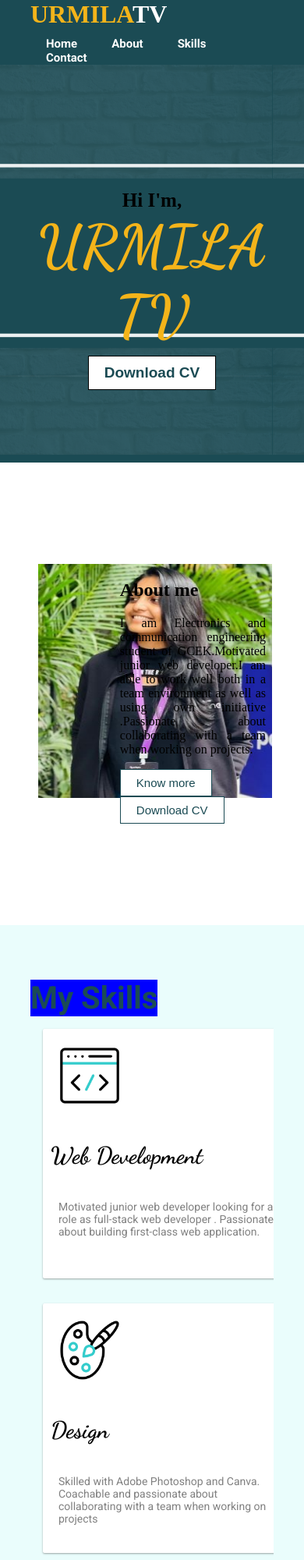
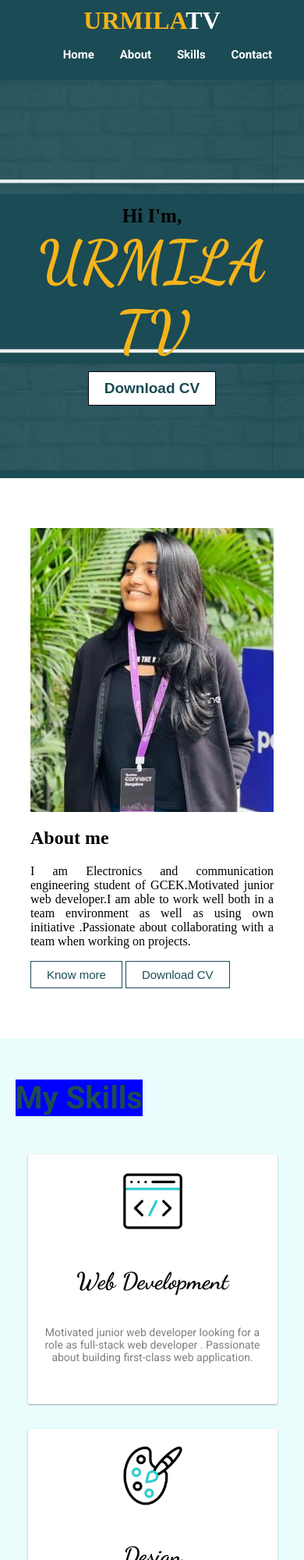
Before and after one commit to Urmila24/website, a plain HTML site: page index.html in a window 390 px wide. Shown: the top 2000 px of the page at 78% size. Drawn offline with Linux system fonts and the light colour scheme.

Commit message:
Fix alignments, make it responsive and nuke redundant codes

```diff
--- a/index.html
+++ b/index.html
@@ -15,23 +15,20 @@
 <body>
     <!-- start of header section  -->
     <header>
-        <div class ="container">
-            <div id="caption">
         <h1><span class="logo-gold">URMILA</span>TV</h1>
         <nav>
             <ul>
-                    <li><a href="index.html"> Home</a></li>
+                <li><a href="index.html">Home</a></li>
                 <li><a href="#">About</a></li>
                 <li><a href="#">Skills</a></li>
                 <li><a href="#">Contact</a></li>
             </ul>
         </nav>
-        </div>
     </header>
     <!-- end of header section  -->
     <!-- hero section  -->
     <section id="Hero">
-        <div class ="container">
+        <div class="container">
             <div>
                 <h4> Hi I'm,</h4>
                 <h1>URMILA TV</h1>
@@ -44,7 +41,7 @@
     <section id="seperate"></section>
     <!-- start of about section  -->
     <section id="about">
-        <div class ="container">
+        <div class="container">
             <div class="about-box1">
                 <img src="profile.jpg" alt=" profile.jpg" height="300px" width="300px">
             </div>
@@ -55,7 +52,8 @@
                     collaborating with a team when working on projects.
                 </p>
                 <button onclick="changecontent()">Know more</button>
-            <p id="know-more"> I am Electronics and communication engineering student of GCEK.Motivated junior web developer.I am
+                <p id="know-more"> I am Electronics and communication engineering student of GCEK.Motivated junior web
+                    developer.I am
                     able to work well both in a team environment as well as using own initiative .Passionate about
                     collaborating with a team when working on projects.
                 </p>
@@ -64,9 +62,9 @@
     </section>
     <!-- end of about section  -->
     <!-- skill section  -->
-    <section id="skills">
-        <div class ="container">
-            <h2 style="background-color: blue; display: inline"> My Skills</h2>
+    <section class="skills">
+        <div class="skills-container">
+            <h2>My Skills</h2>
             <div class="box card card-1">
 
                 <img src="html.gif" alt="webdevelopment image" height="100px" width="100px">
@@ -97,7 +95,7 @@
     <section style="background-color:  #1b4b54;">
         <br>
         <section id="forms">
-        <div class ="container">
+            <div class="container">
                 <h2>
                     Let's Connect
                 </h2>
@@ -113,7 +111,7 @@
                     </div>
                     <div>
                         <label for="message"> Message</label>
-                    <textarea cols="42" rows="5" tableindex="4"></textarea>
+                        <textarea cols="35" rows="5" tableindex="4"></textarea>
 
                     </div>
                     <div class="form-group">
@@ -128,7 +126,7 @@
 
     <!-- footer section  -->
     <footer>
-        <div class ="container">
+        <div class="container">
             <p>
                 Urmila TV &copy;2023|All Rights Reserved
             </p>
--- a/style.css
+++ b/style.css
@@ -1,168 +1,146 @@
+@import url("https://fonts.googleapis.com/css2?family=Dancing+Script:wght@400;500;600;700&family=Roboto:wght@400;700;900&display=swap");
 
-  @import url('https://fonts.googleapis.com/css2?family=Dancing+Script:wght@400;500;600;700&family=Roboto:wght@400;700;900&display=swap');
-
-body{
-    background-color:white;
-    padding:0%;
-    margin:0%;
+body {
+  background-color: white;
+  padding: 0%;
+  margin: 0%;
 }
 
-.container{
-    width:80%;
-    margin:0 auto;
-    overflow:hidden;
+.container {
+  width: 80%;
+  margin: 0 auto;
+  overflow: hidden;
+  display: flex;
+  align-items: center;
+  justify-content: center;
+  gap: 3rem;
 }
 
 /*Navbar*/
-header{
-    background-color:#1b4b54;
-    color:white;
-    padding:10%px 0;
-}
-header nav{
-    float:right;
-    margin-top:10px;
-
-}
-header ul{
-    margin: 0;
-    padding:0;
+header {
+  background-color: #1b4b54;
+  color: white;
+  padding: 0.5rem;
+  display: flex;
+  text-align: center;
+  justify-content: space-between;
 }
 
-header li{
-    display:inline;
-    padding:0 20px;
-    font-weight:bold;
-    font-size:15px;
-
-font-family: 'Roboto', sans-serif;
-
-
-}
-header a{
-
-    color:white;
-    text-decoration:none;
+nav ul {
+  display: flex;
+  justify-content: space-evenly;
 }
 
-header a:hover{
-    color:#F4B41A;
+header li {
+  display: inline;
+  font-weight: bold;
+  font-size: 15px;
+  font-family: "Roboto", sans-serif;
 }
 
-#caption{
-    float:left;
+header h1 {
+  padding: 0;
+  margin: 0;
+}
+header a {
+  color: white;
+  text-decoration: none;
+}
 
+header a:hover {
+  color: #f4b41a;
 }
-#caption h1{
-    margin:0;
 
-}
-header .logo-gold{
-    color:#F4B41A;
+header .logo-gold {
+  color: #f4b41a;
 }
 
 /* Hero section  */
-#Hero{
-    min-height:500px;
+#Hero {
+  min-height: 500px;
   background-image: url(bg-img.png);
-    background-repeat:no-repeat;
-    background-position:center;
-    background-size:cover;
+  background-repeat: no-repeat;
+  background-position: center;
+  background-size: cover;
 }
 
-#Hero h4{
-    font-size:25px;
-    margin-top:160px;
-    margin-bottom:0px;
-    text-align:center;
-
+#Hero h4 {
+  font-size: 25px;
+  margin-top: 160px;
+  margin-bottom: 0px;
+  text-align: center;
 }
-#Hero h1{
-    font-size:75px;
-    margin-top:0;
-    margin-bottom:5px;
-    text-align:center;
-    color:#F4B41A;
-    font-family:'Dancing Script',cursive;
-
+#Hero h1 {
+  font-size: 75px;
+  margin-top: 0;
+  margin-bottom: 5px;
+  text-align: center;
+  color: #f4b41a;
+  font-family: "Dancing Script", cursive;
 }
-#Hero button{
-    font-size:19px;
-    background-color:white;
-    padding:10px 20px;
-    font-weight:bold;
-    border:1px solid black;
-    color:#1b4b54;
-    display:flex;
-    align-items:center;
-    margin:auto;
-
+#Hero button {
+  font-size: 19px;
+  background-color: white;
+  padding: 10px 20px;
+  font-weight: bold;
+  border: 1px solid black;
+  color: #1b4b54;
+  display: flex;
+  align-items: center;
+  margin: auto;
 }
-#Hero button:hover{
-    background-color:#1b4b54;
-    color:white;
-    border:1px solid #F4B41A;
-
+#Hero button:hover {
+  background-color: #1b4b54;
+  color: white;
+  border: 1px solid #f4b41a;
 }
-#seperate{
-    padding:5px;
-    background-color:#1b4b54;
+#seperate {
+  padding: 5px;
+  background-color: #1b4b54;
 }
 /*About me session */
 #about {
-    padding: 120px 0;
+  padding: 4rem 0;
   background-color: white;
 }
-#about h2{
-    font-size: 40px ;
-    font-family: 'Roboto', sans-serif;
+#about h2 {
+  font-size: 40px;
+  font-family: "Roboto", sans-serif;
   color: #1b4b54;
 }
-.about-box1{
-    width: 20%;
-    float: left;
-    padding: 10px;
-}
-.about-box1 img{
-    display: block;
-    margin:auto;
 
-}
-.about-box2{
-    width:60%;
-    float:right;
-    padding:10px;
-    text-align: justify;
-
-}
-
-#about button{
+#about button {
   font-size: 15px;
   background-color: white;
   border: 1px solid #1b4b54;
-    color: #1b4b54 ;
+  color: #1b4b54;
   padding: 8px 20px;
-
 }
-#about button:hover{
+#about button:hover {
   background-color: #1b4b54;
-    color:white;
-    border:1px solid white;
-
+  color: white;
+  border: 1px solid white;
 }
 /* end of about me session*/
 /* skills section */
-#skills{
-    background-color: #EAFDFC;
-    padding: 70px 0;
 
+.skills-container {
+  background-color: #eafdfc;
+  overflow: hidden;
+  display: flex;
+  padding: 5%;
+  align-items: center;
+  justify-content: space-between;
+  gap: 3rem;
 }
-.box{
-    width:28%;
-    float:left;
-    text-allign: center;
-    padding:10px;
-}.card {
+
+.box {
+  width: 28%;
+  float: left;
+  text-align: center;
+  padding: 10px;
+}
+.card {
   background: #fff;
   border-radius: 2px;
   display: inline-block;
@@ -173,88 +151,128 @@ header .logo-gold{
 }
 
 .card-1 {
-    box-shadow: 0 1px 3px rgba(0,0,0,0.12), 0 1px 2px rgba(0,0,0,0.24);
-    transition: all 0.3s cubic-bezier(.25,.8,.25,1);
+  box-shadow: 0 1px 3px rgba(0, 0, 0, 0.12), 0 1px 2px rgba(0, 0, 0, 0.24);
+  transition: all 0.3s cubic-bezier(0.25, 0.8, 0.25, 1);
 }
 
 .card-1:hover {
-    box-shadow: 0 14px 28px rgba(0,0,0,0.25), 0 10px 10px rgba(0,0,0,0.22);
+  box-shadow: 0 14px 28px rgba(0, 0, 0, 0.25), 0 10px 10px rgba(0, 0, 0, 0.22);
 }
-  #skills h2{
-    color:#1b4b54;
+.skills-container h2 {
+  color: #1b4b54;
   font-size: 40px;
   text-align: center;
-    font-family: 'Roboto',sans-serif;
+  font-family: "Roboto", sans-serif;
+  width: max-content;
+  background-color: blue;
 }
-  #skills h3{
-    font-size:30px;
-    font-family: 'Dancing Script', cursive;
-    font-weight:bolder;
-
+.skills-container h3 {
+  font-size: 30px;
+  font-family: "Dancing Script", cursive;
+  font-weight: bolder;
 }
-  #skills  p{
+.skills-container p {
   font-size: 14px;
-    color:grey;
-    font-family: 'Roboto',sans-serif;
+  color: grey;
+  font-family: "Roboto", sans-serif;
   padding: 10px;
 }
 
 /*end of skill section*/
 /*contact section */
-#forms h4{
+#forms h4 {
   margin-top: 20px;
   margin-bottom: 10px;
   font-size: 30px;
   font-weight: bold;
   color: #1b4b54;
-    font-family: 'Roboto' ,sans-serif;
+  font-family: "Roboto", sans-serif;
   text-align: center;
 }
-#forms{
-    margin: 5% 25%;
-    padding:70px;
+#forms {
+  margin: 5% 15%;
+  padding: 3rem;
   background-color: white;
   text-align: center;
 }
-#forms .form-group{
+
+#forms .form-group {
   font-size: 20px;
   color: #1b4b54;
   font-weight: bold;
 }
 
-    input{
+input {
   width: 250px;
   padding: 5px;
   margin: 2px 0;
 }
-#forms .button{
+#forms .button {
   font-size: 15px;
   font-weight: bold;
   color: white;
   background-color: #1b4b54;
   border: 1px solid #1b4b54;
-
 }
 
-#forms .button:hover{
+#forms .button:hover {
   color: #1b4b54;
   background-color: white;
-
 }
 /*end for contact section */
 /*footer section*/
-footer{
+footer {
   padding: 10px;
   color: #1b4b54;
   background-color: white;
   text-align: center;
+}
+.slogan {
+  text-align: center;
+}
+#know-more {
+  display: none;
+}
 
+.about-box1 {
+  display: flex;
+  justify-content: center;
+  align-items: center;
 }
-.slogan{
+
+.about-box2 {
+  display: block;
+  justify-content: center;
+  align-items: center;
+  text-align: justify;
+}
+
+@media screen and (max-width: 768px) {
+  .container {
+    display: block;
+  }
+
+  .about-box1 img {
+    width: 100%;
+    height: 100%;
+  }
+  header {
+    display: block;
     text-align: center;
+    justify-content: space-between;
+  }
 
+  .skills-container {
+    display: block;
+    align-items: center;
+    justify-content: center;
+    margin: auto;
   }
-#know-more{
-    display:none;
 
+  #forms {
+    margin: 5%;
+    padding: 1rem;
+    background-color: white;
+    text-align: center;
   }
+}
```
Lines whose indentation alone changed are shown as unchanged.
